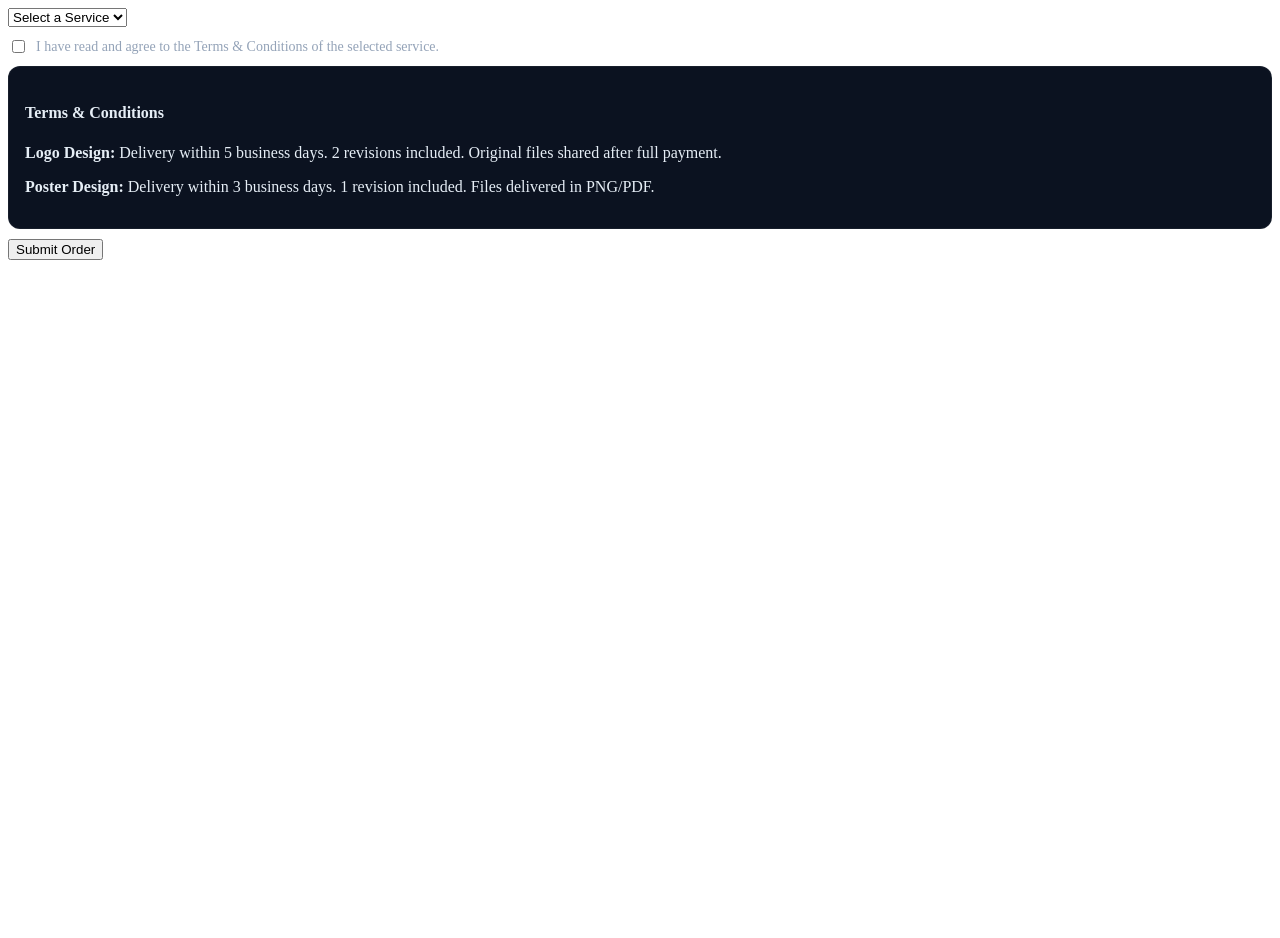
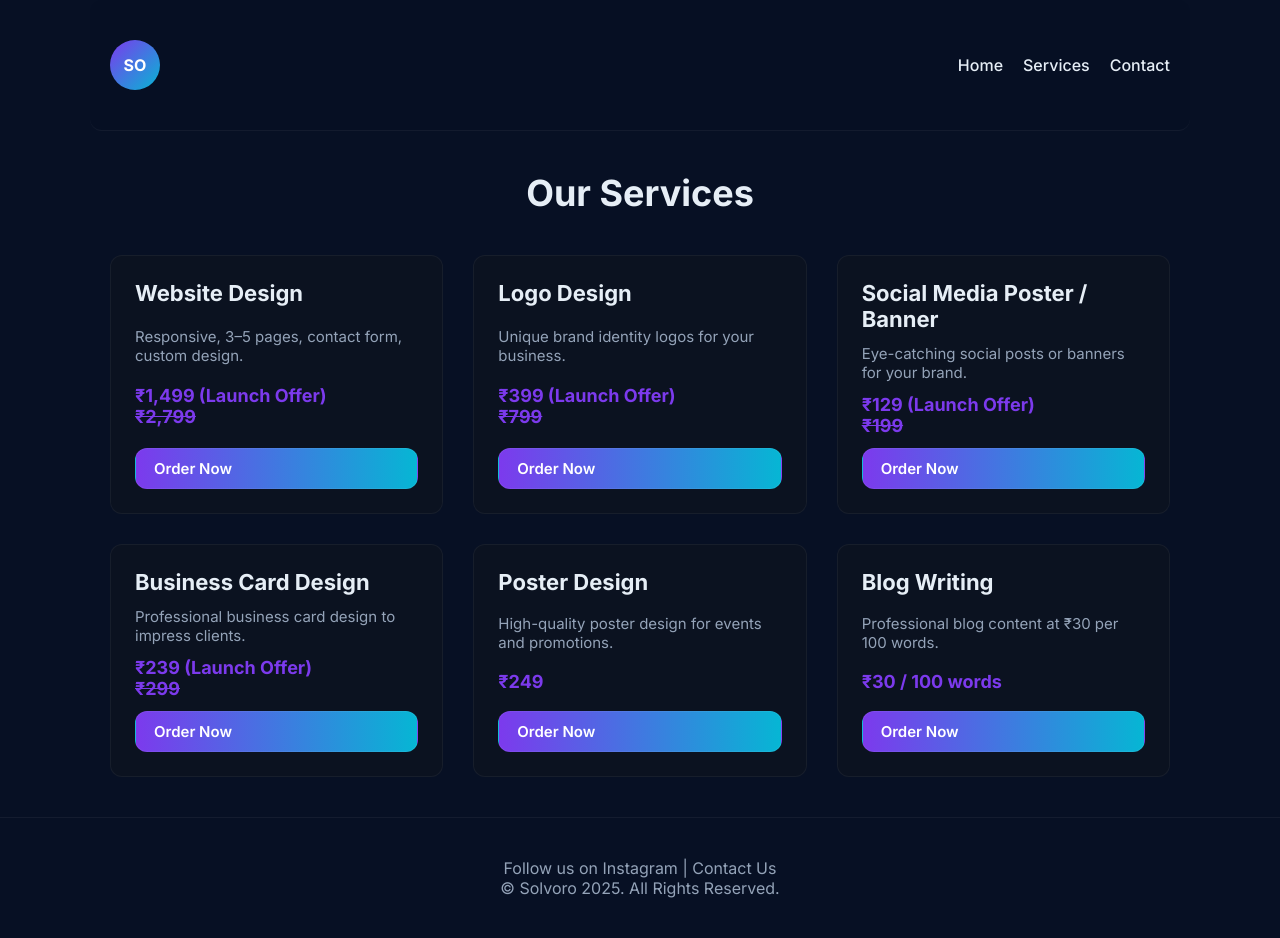
Before and after one commit to solvoroofficial/last, a plain HTML site: page service.html in a window 1280 px wide. Before the commit the page ends 800 px from the top, so only its background shows below. Drawn offline with Linux system fonts and the light colour scheme.

Commit message:
service.html

```diff
--- a/service.html
+++ b/service.html
@@ -1,23 +1,142 @@
-<form>
-  <!-- Service selection -->
-  <select id="serviceSelect" name="service" required>
-    <option value="">Select a Service</option>
-    <option value="Logo Design">Logo Design</option>
-    <option value="Poster Design">Poster Design</option>
-  </select>
+<!DOCTYPE html>
+<html lang="en">
+<head>
+  <meta charset="UTF-8">
+  <title>Solvoro — Our Services</title>
+  <meta name="viewport" content="width=device-width, initial-scale=1">
+  <link href="https://fonts.googleapis.com/css2?family=Inter:wght@300;400;500;600;700&display=swap" rel="stylesheet">
+  <style>
+    :root {
+      --bg-main: #071024;
+      --bg-card: #0b1220;
+      --text-light: #e6eef6;
+      --text-muted: #94a3b8;
+      --accent-gradient-start: #7c3aed;
+      --accent-gradient-end: #06b6d4;
+      --btn-hover-start: #5b21b6;
+      --btn-hover-end: #0284c7;
+      --border-light: rgba(255,255,255,0.05);
+      --radius: 12px;
+    }
+    * { box-sizing: border-box; margin:0; padding:0; }
+    body { font-family: 'Inter', sans-serif; background: var(--bg-main); color: var(--text-light); }
+    a { text-decoration: none; color: inherit; }
+    .container { max-width: 1100px; margin: 0 auto; padding: 40px 20px; }
 
-  <!-- Agreement checkbox -->
-  <label style="display:flex; align-items:center; gap:8px; font-size:14px; color:#94a3b8; margin-top:10px;">
-    <input type="checkbox" name="agree" required>
-    I have read and agree to the Terms & Conditions of the selected service.
-  </label>
+    header {
+      background: rgba(7,16,36,0.95);
+      padding: 20px 0;
+      display: flex;
+      justify-content: space-between;
+      align-items: center;
+      border-bottom: 1px solid var(--border-light);
+      border-radius: var(--radius);
+    }
+    .logo { width:50px; height:50px; border-radius:50%; background: linear-gradient(135deg, var(--accent-gradient-start), var(--accent-gradient-end)); display:flex; align-items:center; justify-content:center; font-weight:800; color:#fff; }
+    nav ul { display:flex; list-style:none; gap:20px; }
+    nav ul li { font-weight:500; }
+    nav ul li:hover { color: var(--accent-gradient-end); }
 
-  <!-- Always visible Terms box -->
-  <div id="serviceTerms" style="background:#0b1220; padding:16px; border-radius:12px; margin-top:10px; color:#e6eef6; border:1px solid rgba(255,255,255,0.05); max-height:200px; overflow-y:auto;">
-    <h4>Terms & Conditions</h4>
-    <p><strong>Logo Design:</strong> Delivery within 5 business days. 2 revisions included. Original files shared after full payment.</p>
-    <p><strong>Poster Design:</strong> Delivery within 3 business days. 1 revision included. Files delivered in PNG/PDF.</p>
-  </div>
+    h1 { text-align:center; margin-bottom:40px; font-size:36px; }
 
-  <button type="submit" class="btn btn-primary" style="margin-top:10px;">Submit Order</button>
-</form>
+    .services-grid { display:grid; grid-template-columns:repeat(3,1fr); gap:30px; }
+    @media(max-width:900px){ .services-grid{ grid-template-columns:1fr; } }
+
+    .card {
+      background: var(--bg-card);
+      border-radius: var(--radius);
+      border:1px solid var(--border-light);
+      padding:24px;
+      display:flex;
+      flex-direction:column;
+      justify-content:space-between;
+      transition: transform 0.3s, background 0.3s;
+    }
+    .card:hover { transform: translateY(-5px); background:#13203A; }
+    .card h3 { font-size:22px; margin-bottom:12px; color:var(--text-light);}
+    .card p { font-size:15px; color:var(--text-muted); margin-bottom:12px; }
+    .price { font-size:18px; font-weight:700; color:var(--accent-gradient-start); margin-bottom:12px; }
+    .btn { padding:10px 18px; border-radius: var(--radius); font-weight:600; font-size:15px; border:1px solid rgba(255,255,255,0.06); cursor:pointer; transition: background 0.3s, border-color 0.3s, color 0.3s; }
+    .btn-primary { background: linear-gradient(90deg, var(--accent-gradient-start), var(--accent-gradient-end)); color:white; }
+    .btn-primary:hover { background: linear-gradient(90deg, var(--btn-hover-start), var(--btn-hover-end)); }
+
+    footer {
+      text-align:center;
+      padding:40px 20px;
+      border-top:1px solid var(--border-light);
+      color:var(--text-muted);
+    }
+    footer a:hover { color: var(--accent-gradient-start); }
+  </style>
+</head>
+<body>
+  <header class="container">
+    <div class="logo">SO</div>
+    <nav>
+      <ul>
+        <li><a href="index.html">Home</a></li>
+        <li><a href="services.html">Services</a></li>
+        <li><a href="contact.html">Contact</a></li>
+      </ul>
+    </nav>
+  </header>
+
+  <main class="container">
+    <h1>Our Services</h1>
+    <div class="services-grid">
+      <!-- Website Design -->
+      <div class="card">
+        <h3>Website Design</h3>
+        <p>Responsive, 3–5 pages, contact form, custom design.</p>
+        <div class="price">₹1,499 (Launch Offer) <br> <s>₹2,799</s></div>
+        <a href="order.html?service=Website%20Design" class="btn btn-primary">Order Now</a>
+      </div>
+
+      <!-- Logo Design -->
+      <div class="card">
+        <h3>Logo Design</h3>
+        <p>Unique brand identity logos for your business.</p>
+        <div class="price">₹399 (Launch Offer) <br> <s>₹799</s></div>
+        <a href="order.html?service=Logo%20Design" class="btn btn-primary">Order Now</a>
+      </div>
+
+      <!-- Social Media Poster / Banner -->
+      <div class="card">
+        <h3>Social Media Poster / Banner</h3>
+        <p>Eye-catching social posts or banners for your brand.</p>
+        <div class="price">₹129 (Launch Offer) <br> <s>₹199</s></div>
+        <a href="order.html?service=Poster%20Design" class="btn btn-primary">Order Now</a>
+      </div>
+
+      <!-- Business Card Design -->
+      <div class="card">
+        <h3>Business Card Design</h3>
+        <p>Professional business card design to impress clients.</p>
+        <div class="price">₹239 (Launch Offer) <br> <s>₹299</s></div>
+        <a href="order.html?service=Business%20Card" class="btn btn-primary">Order Now</a>
+      </div>
+
+      <!-- Poster Design -->
+      <div class="card">
+        <h3>Poster Design</h3>
+        <p>High-quality poster design for events and promotions.</p>
+        <div class="price">₹249</div>
+        <a href="order.html?service=Poster" class="btn btn-primary">Order Now</a>
+      </div>
+
+      <!-- Blog Writing -->
+      <div class="card">
+        <h3>Blog Writing</h3>
+        <p>Professional blog content at ₹30 per 100 words.</p>
+        <div class="price">₹30 / 100 words</div>
+        <a href="order.html?service=Blog%20Writing" class="btn btn-primary">Order Now</a>
+      </div>
+    </div>
+  </main>
+
+  <footer>
+    <p>Follow us on <a href="https://instagram.com/solvoro">Instagram</a> | <a href="mailto:solvoro.official@gmail.com">Contact Us</a></p>
+    <p>&copy; Solvoro 2025. All Rights Reserved.</p>
+  </footer>
+</body>
+</html>
```
